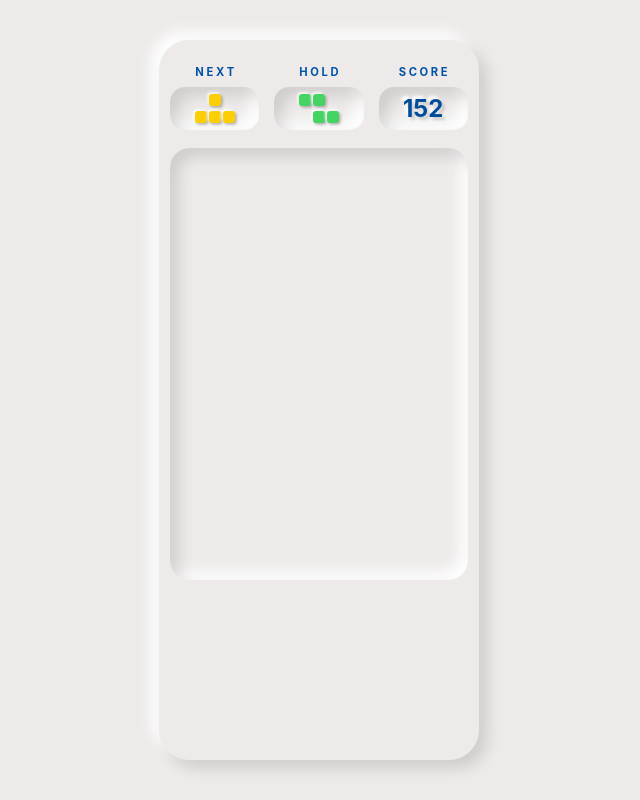
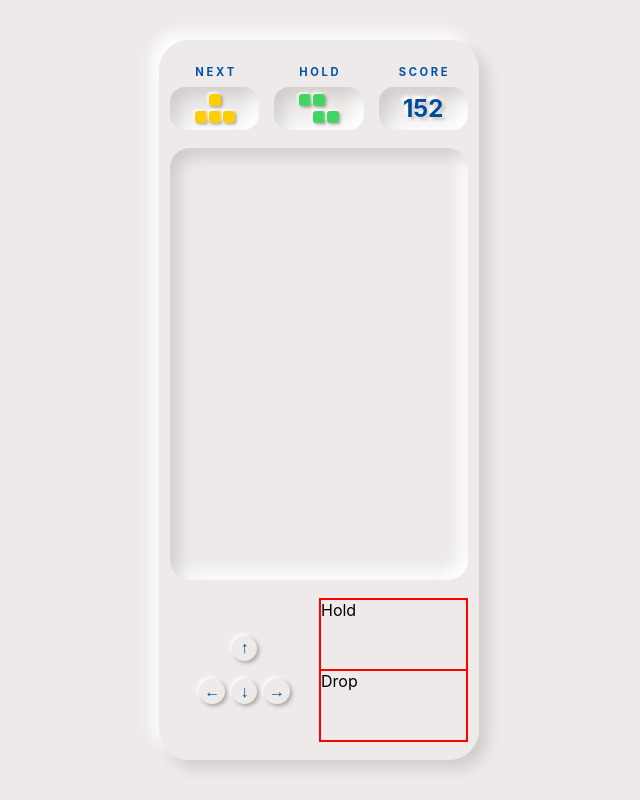
Before and after one commit to curry0622/Tetris-Web-Game, a React (Create React App) app: page / in a window 1280 px wide. Shown: the whole page, without its empty margins (321-961 px from the left). Built offline with nearby package versions, Linux system fonts and the light colour scheme.

Commit message:
feat: directions button styles

```diff
--- /dev/null
+++ b/src/game/control/directions.tsx
@@ -0,0 +1,49 @@
+import React from 'react';
+import classNames from 'classnames';
+
+const Directions: React.FC = () => (
+  <div className={classNames('control-directions-container')}>
+    <div className={classNames('control-directions-top-container')}>
+      <button
+        type="button"
+        className={classNames(
+          'control-directions-button',
+          'control-directions-up',
+        )}
+      >
+        &#8593;
+      </button>
+    </div>
+    <div className={classNames('control-directions-bottom-container')}>
+      <button
+        type="button"
+        className={classNames(
+          'control-directions-button',
+          'control-directions-left',
+        )}
+      >
+        &#8592;
+      </button>
+      <button
+        type="button"
+        className={classNames(
+          'control-directions-button',
+          'control-directions-down',
+        )}
+      >
+        &#8595;
+      </button>
+      <button
+        type="button"
+        className={classNames(
+          'control-directions-button',
+          'control-directions-right',
+        )}
+      >
+        &#8594;
+      </button>
+    </div>
+  </div>
+);
+
+export default Directions;
--- /dev/null
+++ b/src/game/control/drop.tsx
@@ -0,0 +1,8 @@
+import React from 'react';
+import classNames from 'classnames';
+
+const Drop: React.FC = () => (
+  <div className={classNames('control-drop-container')}>Drop</div>
+);
+
+export default Drop;
--- /dev/null
+++ b/src/game/control/hold.tsx
@@ -0,0 +1,8 @@
+import React from 'react';
+import classNames from 'classnames';
+
+const Hold: React.FC = () => (
+  <div className={classNames('control-hold-container')}>Hold</div>
+);
+
+export default Hold;
--- a/src/game/control/index.tsx
+++ b/src/game/control/index.tsx
@@ -1,8 +1,17 @@
 import React from 'react';
 import classNames from 'classnames';
+import Directions from './directions';
+import Hold from './hold';
+import Drop from './drop';
 
 const Control: React.FC = () => (
-  <div className={classNames('control-container')} />
+  <div className={classNames('control-container')}>
+    <Directions />
+    <div className={classNames('control-right-container')}>
+      <Hold />
+      <Drop />
+    </div>
+  </div>
 );
 
 export default Control;
--- /dev/null
+++ b/src/scss/game/control/directions.scss
@@ -0,0 +1,48 @@
+.control-directions-container {
+  width: 50%;
+  height: 100%;
+  display: flex;
+  flex-direction: column;
+  justify-content: center;
+  align-items: center;
+  // border: red solid 1px;
+}
+
+.control-directions-top-container {
+  width: 70%;
+  height: 30%;
+  display: flex;
+  justify-content: center;
+  align-items: center;
+  // border: red solid 1px;
+}
+
+.control-directions-bottom-container {
+  width: 70%;
+  height: 30%;
+  display: flex;
+  justify-content: space-evenly;
+  align-items: center;
+  // border: red solid 1px;
+}
+
+.control-directions-button {
+  cursor: pointer;
+  border: none;
+  display: flex;
+  justify-content: center;
+  align-items: center;
+  width: 2vw;
+  height: 2vw;
+  font-weight: bolder;
+  font-size: 1rem;
+  color: #004c9a;
+  background-color: transparent;
+  border-radius: 50%;
+  box-shadow:
+    2px 2px 4px rgba(0, 0, 0, 0.3),
+    -2px -2px 4px rgba(255, 255, 255, 1);
+  &:focus {
+    outline: 0;
+  }
+}
--- /dev/null
+++ b/src/scss/game/control/drop.scss
@@ -0,0 +1,5 @@
+.control-drop-container {
+  width: 100%;
+  height: 50%;
+  border: red solid 1px;
+}
--- /dev/null
+++ b/src/scss/game/control/hold.scss
@@ -0,0 +1,5 @@
+.control-hold-container {
+  width: 100%;
+  height: 50%;
+  border: red solid 1px;
+}
--- a/src/scss/game/control/index.scss
+++ b/src/scss/game/control/index.scss
@@ -1,8 +1,19 @@
+@import './directions.scss';
+@import './drop.scss';
+@import './hold.scss';
+
 .control-container {
   width: 93%;
   height: 20%;
+  display: flex;
   // border-radius: 20px;
   // box-shadow:
   //   inset 8px 8px 15px rgba(0, 0, 0, 0.13),
   //   inset -8px -8px 15px rgba(255, 255, 255, 1);
 }
+
+.control-right-container {
+  width: 50%;
+  height: 100%;
+  border: red solid 1px;
+}
```
